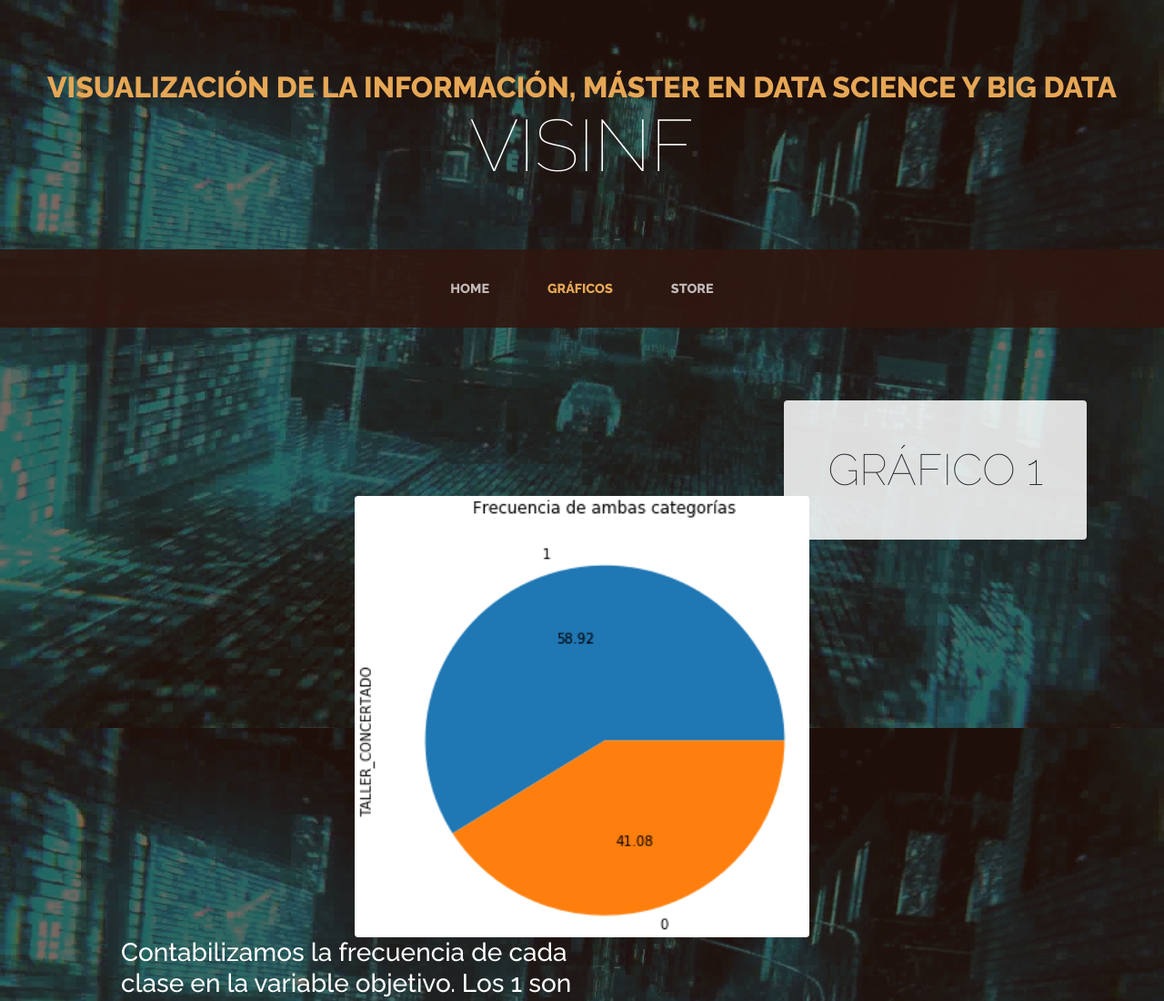
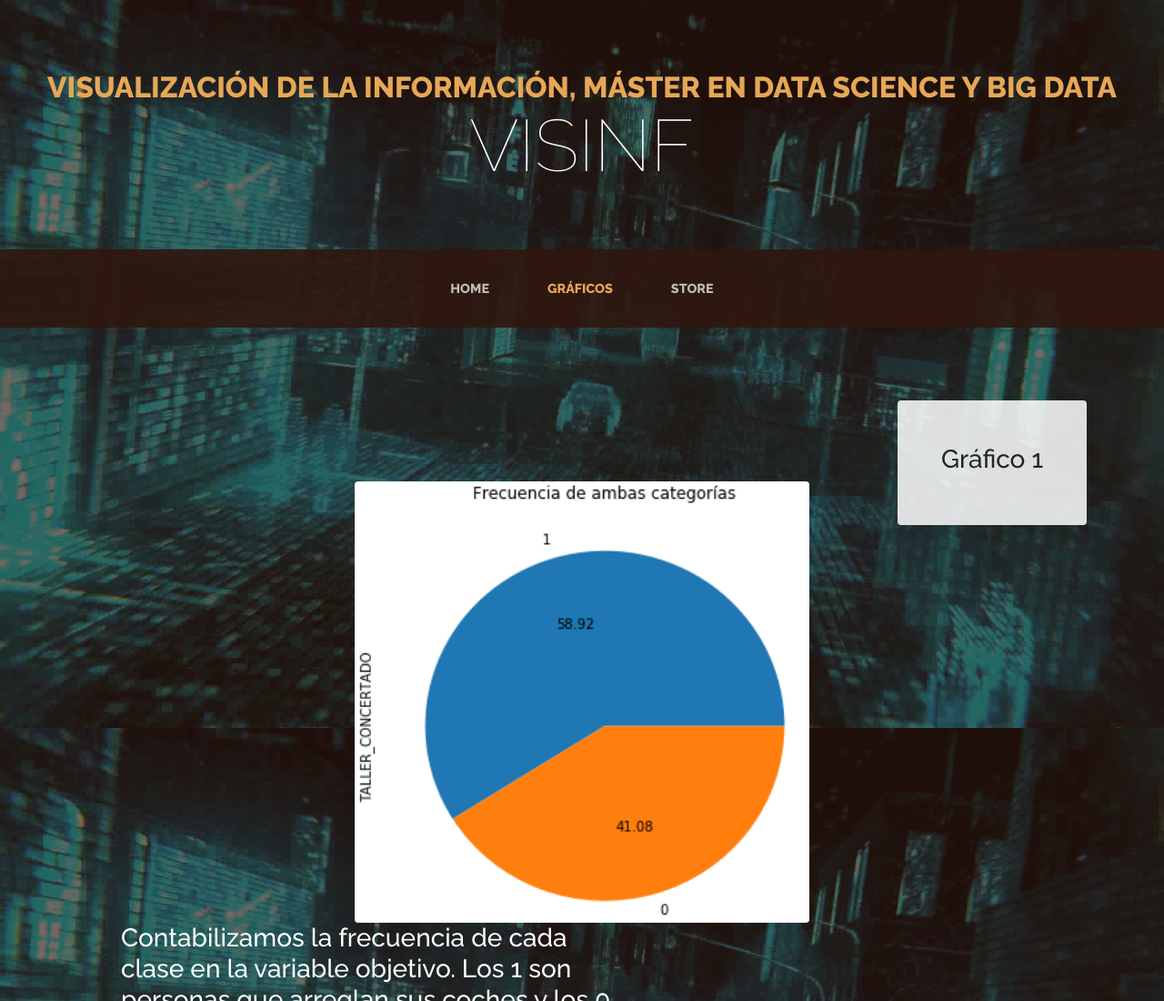
Before and after one commit to gabenrrod/ejemplo-pag-web, a website: page products.html in a window 1280 px wide. Shown: the top 1100 px of the page at 91% size. Drawn offline with Linux system fonts and the light colour scheme.

Commit message:
Update products.html

```diff
--- a/products.html
+++ b/products.html
@@ -60,7 +60,7 @@
           <div class="product-item-title d-flex">
             <div class="bg-faded p-5 d-flex ml-auto rounded">
               <h2 class="section-heading mb-0">
-                <span class="section-heading-lower">Gráfico 1</span>
+                <H3 class="section-heading-lower">Gráfico 1</H3>
               </h2>
             </div>
           </div>
```
